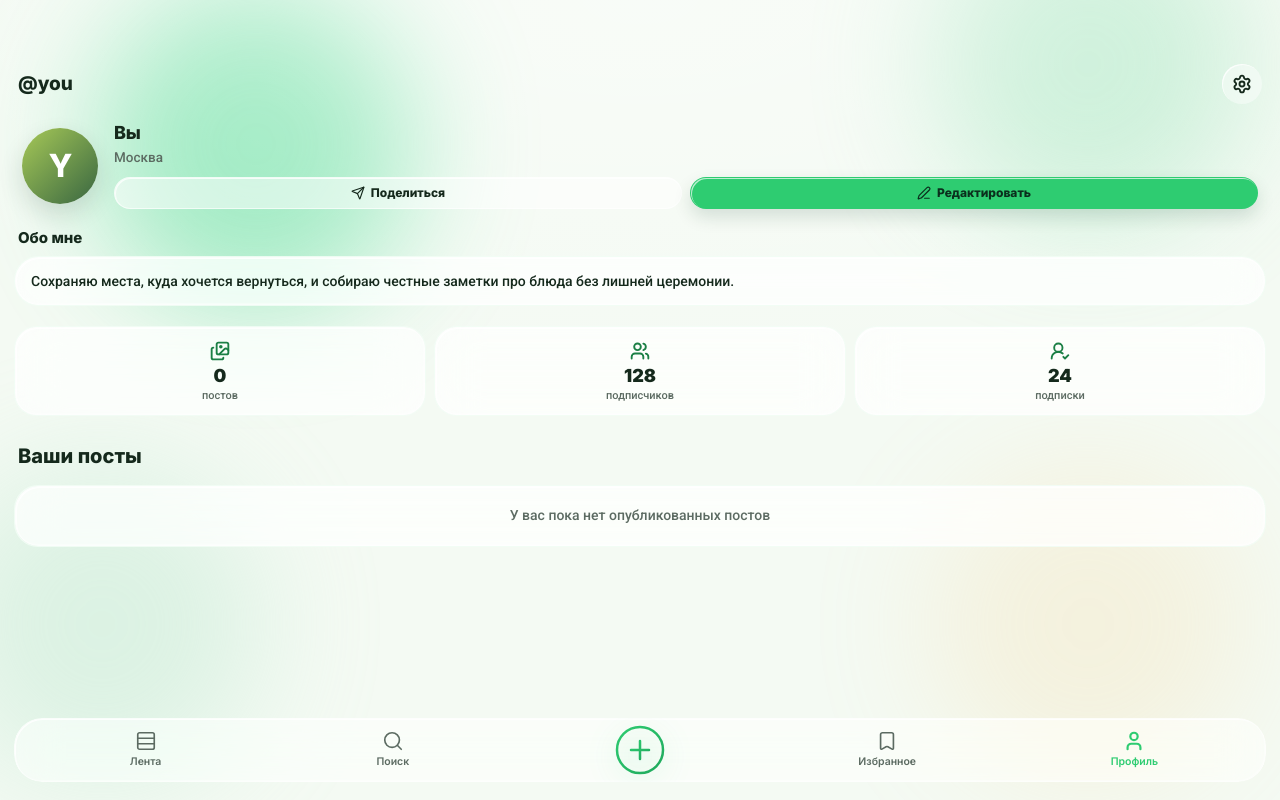
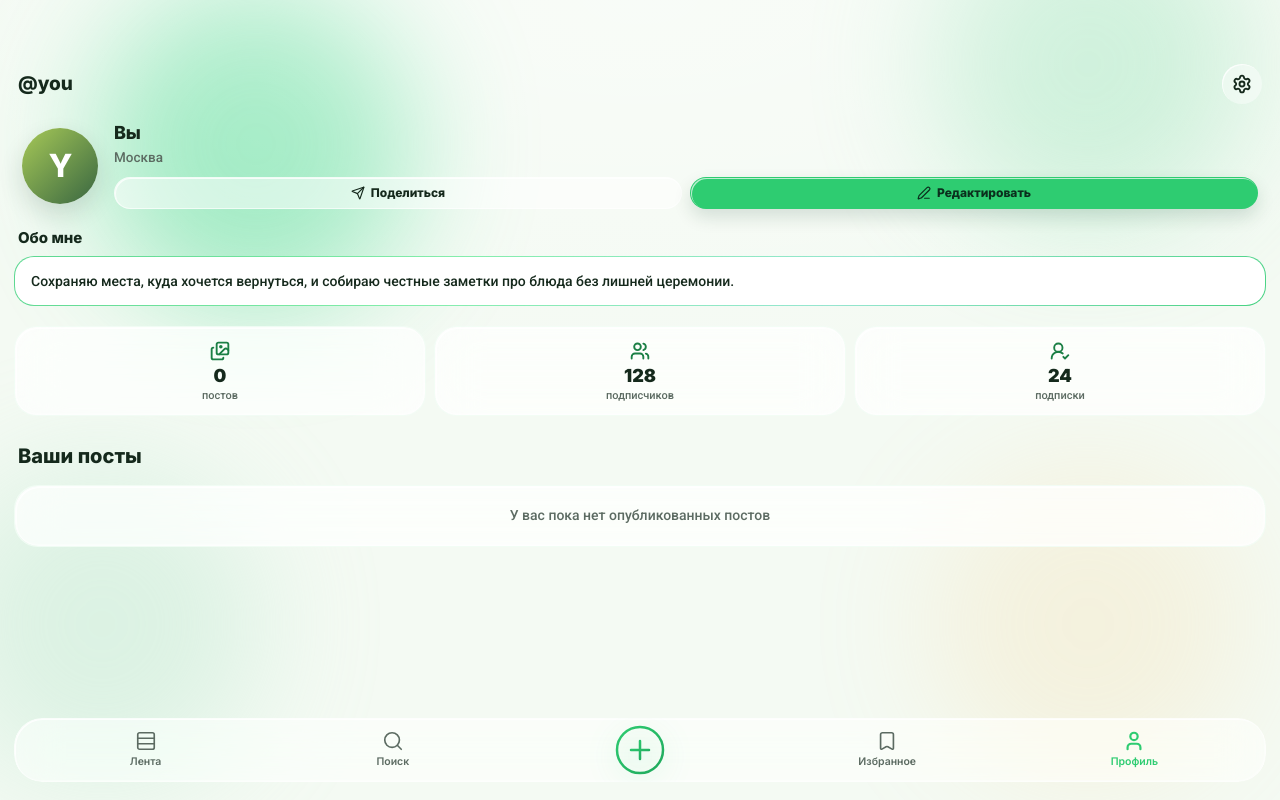
Before and after one commit to goldslugger762/foody-front, a Next.js app: page /me in a window 1280 px wide. Built offline with nearby package versions, Linux system fonts and the light colour scheme.

Commit message:
секция обо мне

```diff
--- a/components/profile/profile-screen.tsx
+++ b/components/profile/profile-screen.tsx
@@ -262,20 +262,28 @@ function ProfileSummary({
   );
 }
 
-function AboutSection({ about }: { about: string | null }) {
+function AboutSection({
+  about,
+  brand,
+}: {
+  about: string | null;
+  brand: string;
+}) {
   return (
     <section className="px-3.5 pt-5 max-[409px]:px-3">
       <p className="px-1 text-[15px] leading-tight font-extrabold tracking-[0px] text-[#15291C]">
         Обо мне
       </p>
-      <GlassSurface
-        className="mt-2 rounded-[24px] border border-green-50/80 bg-white/45"
-        contentClassName="px-4 py-3.5"
+      <div
+        className="mt-2 rounded-[20px] border border-transparent px-4 py-3.5"
+        style={{
+          background: `linear-gradient(#FFFFFF, #FFFFFF) padding-box, linear-gradient(135deg, color-mix(in srgb, ${brand} 78%, white), rgba(122,236,164,0.92), rgba(100,218,189,0.66), color-mix(in srgb, ${brand} 88%, transparent)) border-box`,
+        }}
       >
         <p className="font-[family-name:var(--font-roboto)] text-[14px] leading-[1.45] font-medium text-[#15291C]">
           {about ?? "Пользователь пока ничего не рассказал о себе"}
         </p>
-      </GlassSurface>
+      </div>
     </section>
   );
 }
@@ -862,7 +870,7 @@ export function ProfileScreen({
                 }
                 onShareClick={() => void handleShareClick()}
               />
-              <AboutSection about={profile.about} />
+              <AboutSection about={profile.about} brand={brand} />
               <StatsSection
                 followersCount={profile.followersCount}
                 followingCount={profile.followingCount}
```
